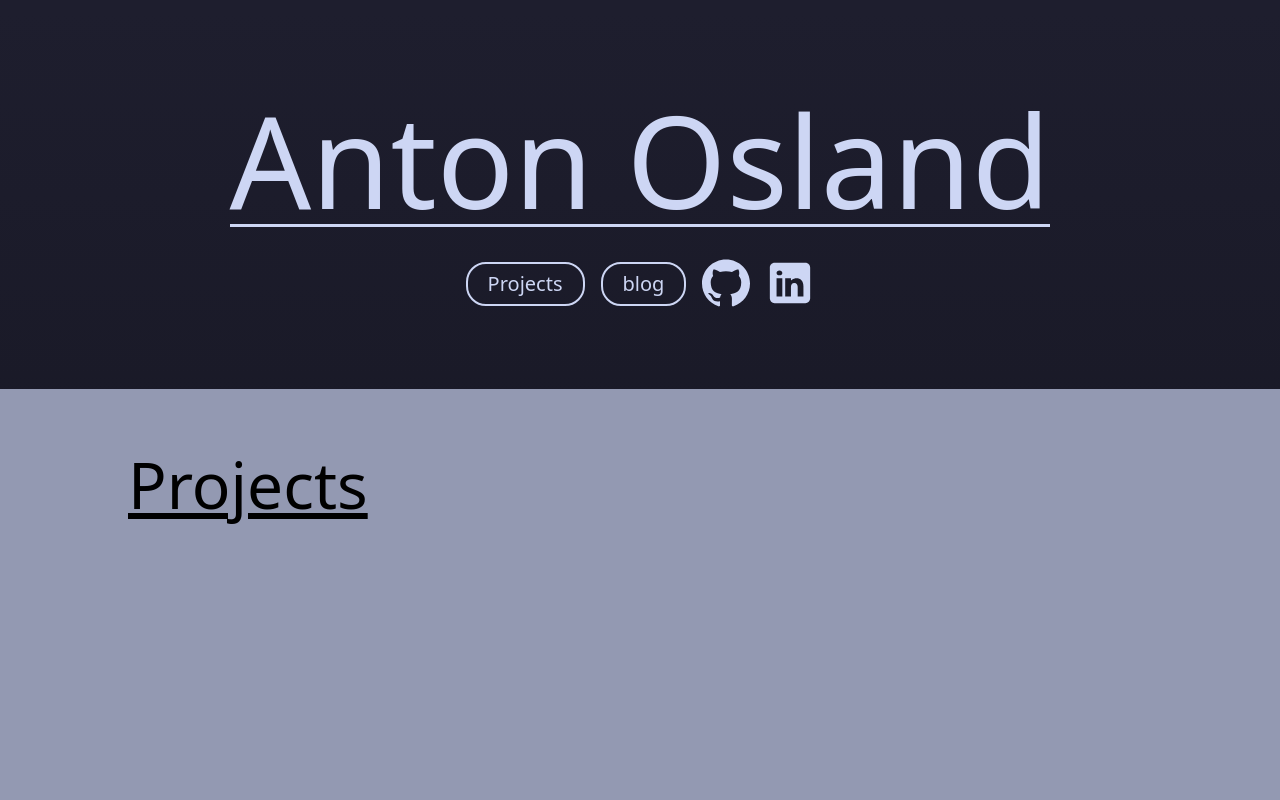
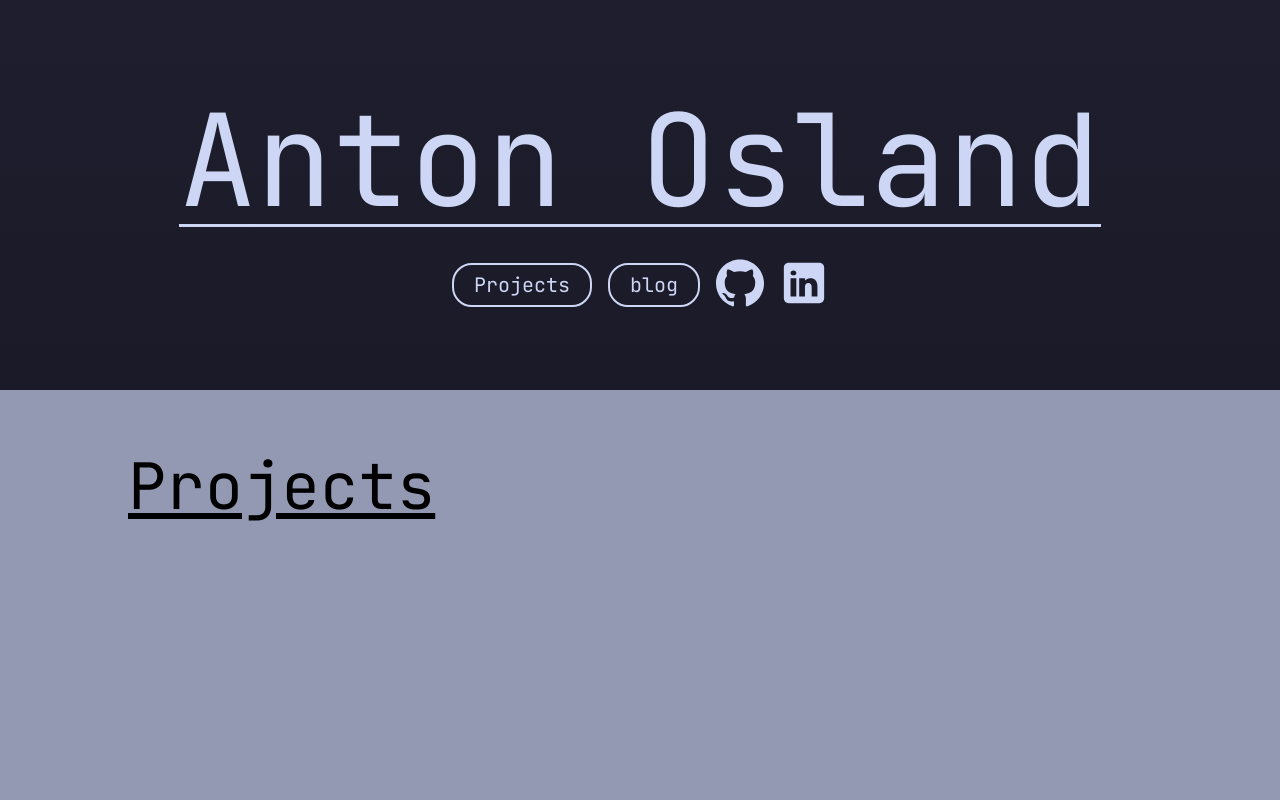
Before and after one commit to anton-oz/portfolio, a React (Vite) app: page / in a window 1280 px wide. Shown: the top 800 px of the page. Built offline with nearby package versions, Linux system fonts and the light colour scheme.

Commit message:
feat: added Jetbrains Mono to index.css

```diff
--- a/src/index.css
+++ b/src/index.css
@@ -1,7 +1,11 @@
+@import url("https://fonts.googleapis.com/css2?family=JetBrains+Mono:ital,wght@0,100..800;1,100..800&display=swap");
+
 :root {
   /* Default values */
 
-  font-family: system-ui, Avenir, Helvetica, Arial, sans-serif;
+  /* font-family: system-ui, Avenir, Helvetica, Arial, sans-serif; */
+  font-family: "JetBrains Mono", monospace;
+  font-optical-sizing: auto;
   font-size: 16px;
   line-height: 1.5;
   font-weight: 400;
```
